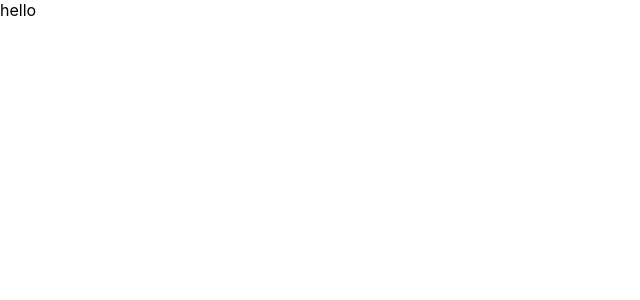
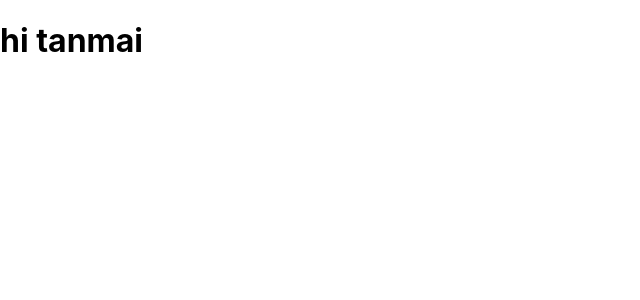
Before and after one commit to tanmaik/quickfix, a Next.js app: page / in a window 1280 px wide. Shown: the top 300 px of the page, without its empty margins (0-640 px from the left). Built offline with nearby package versions, Linux system fonts and the light colour scheme.

Commit message:
made components folder

```diff
--- /dev/null
+++ b/pages/components/Button.js
@@ -0,0 +1,6 @@
+import Head from 'next/head'
+import Image from 'next/image'
+
+export default function Button(props) {
+    return (<h1>{props.buttonTitle}</h1>)
+}
--- a/pages/index.js
+++ b/pages/index.js
@@ -1,9 +1,11 @@
 import Head from 'next/head'
 import Image from 'next/image'
 import styles from '../styles/Home.module.css'
+import Button from './components/Button.js'
+
 
 export default function Home() {
   return (
-    <div>hello</div>
+    <div><Button buttonTitle="hi tanmai"></Button></div>
   )
 }
```
